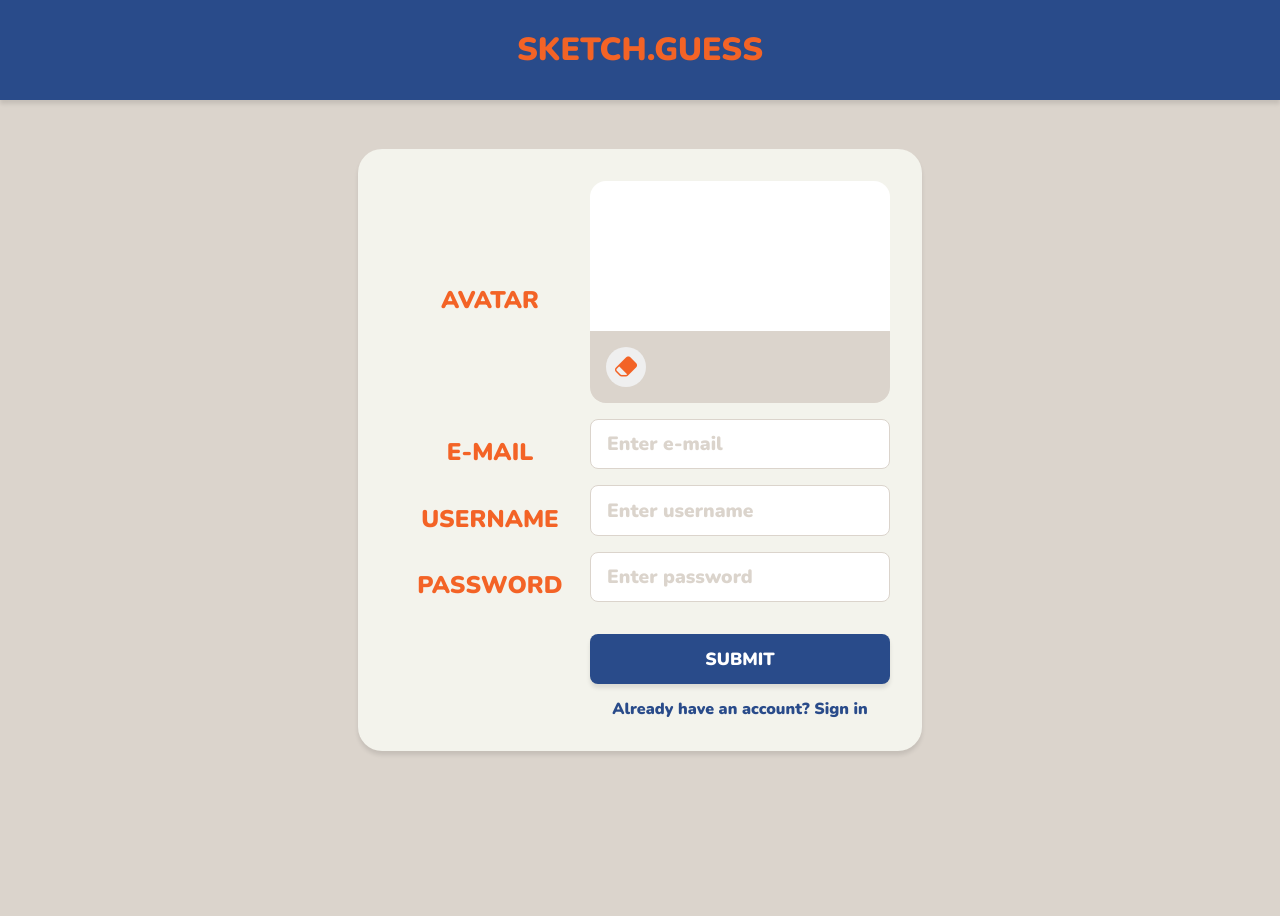
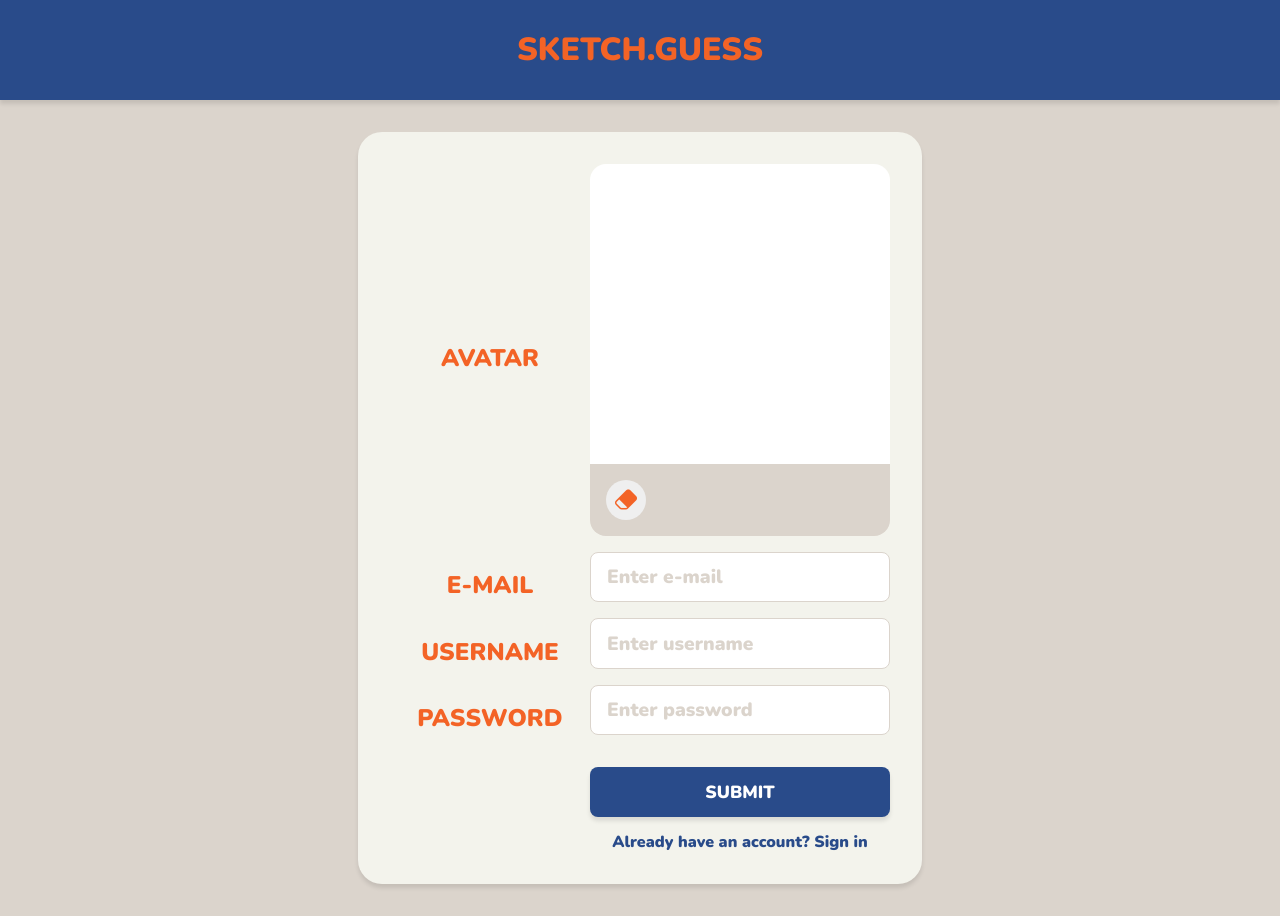
Before and after one commit to 99patricia/Guess-a-Sketch, a React (Create React App) app in the folder client/: page /register in a window 1280 px wide. Before the commit the page ends 800 px from the top, so only its background shows below. Built offline with nearby package versions, Linux system fonts and the light colour scheme; no server answers.

Commit message:
Dynamically resize canvas

```diff
--- a/client/src/components/Canvas.jsx
+++ b/client/src/components/Canvas.jsx
@@ -5,8 +5,6 @@ import { socket } from "service/socket";
 import { CanvasFooter, CanvasHeader } from "components/Canvas/";
 
 const StyledCanvasContainer = styled.div`
-    // width: ${(props) => (props.width ? props.width + "px" : "500px")};
-
     ${(props) =>
         !props.noContainer &&
         `
@@ -37,7 +35,11 @@ const Canvas = React.forwardRef((props, ref) => {
         const ctx = canvas.getContext("2d");
         const mainWindow = document.querySelector("html");
         const canDraw = isDrawing;
-        console.log("can draw", canDraw);
+
+        // Resize canvas
+        const canvasParentWidth = canvas.parentElement.clientWidth;
+        canvas.width = canvasParentWidth;
+        canvas.height = canvasParentWidth;
 
         // Stores the initial position of the cursor
         let coord = { x: 0, y: 0 };
@@ -90,8 +92,7 @@ const Canvas = React.forwardRef((props, ref) => {
             // Mouse is up, set drawing flag to false
             if (!drawing) return;
             drawing = false;
-            if (canDraw===false) return;
-            console.log("inside function can draw", canDraw);
+            if (canDraw === false) return;
 
             // Draw the path from current coordinates to final mouse position
             draw(
@@ -106,7 +107,7 @@ const Canvas = React.forwardRef((props, ref) => {
         };
 
         const onMouseMove = (e) => {
-            if (!drawing || canDraw===false) return;
+            if (!drawing || canDraw === false) return;
 
             // Draw the path from current coordinates to mouse position while mouse is moving
             draw(
@@ -145,7 +146,6 @@ const Canvas = React.forwardRef((props, ref) => {
             socket.off("draw");
             socket.on("draw", (data) => {
                 draw(data.x0, data.y0, data.x1, data.y1);
-                console.log("draw");
             });
         }
 
@@ -159,7 +159,7 @@ const Canvas = React.forwardRef((props, ref) => {
             canvas.removeEventListener("touchend", onMouseUp);
             canvas.removeEventListener("touchcancel", onMouseUp);
             canvas.removeEventListener("touchmove", onMouseMove);
-        }
+        };
     }, [canvasRef, sendToSocket, isDrawing]);
 
     return (
@@ -174,11 +174,7 @@ const Canvas = React.forwardRef((props, ref) => {
                     word={word}
                 />
             )}
-            <StyledCanvas
-                // width={props.width || "500"}
-                // height={props.height || "400"}
-                ref={canvasRef}
-            ></StyledCanvas>
+            <StyledCanvas ref={canvasRef}></StyledCanvas>
             <CanvasFooter
                 canvasRef={canvasRef}
                 sendToSocket={sendToSocket}
--- a/client/src/components/Chat.jsx
+++ b/client/src/components/Chat.jsx
@@ -9,7 +9,6 @@ const StyledChat = styled.div`
     padding: 1rem;
     border-radius: 1rem;
     display: flex;
-    max-height: 70vh;
     flex-direction: column;
     justify-content: space-between;
     box-shadow: 0px 4px 4px rgba(0, 0, 0, 0.1);
--- a/client/src/components/FlexContainer.jsx
+++ b/client/src/components/FlexContainer.jsx
@@ -5,7 +5,8 @@ const StyledFlexContainer = styled.div`
     display: flex;
     justify-content: center;
     flex-direction: row;
-    // height: 70vh;
+    min-height: 70vh;
+    max-height: 70vh;
 
     > div {
         margin: 0.5rem;
--- a/client/src/components/Lobby.jsx
+++ b/client/src/components/Lobby.jsx
@@ -10,7 +10,6 @@ const LobbyContainer = styled.div`
     border-radius: 1rem;
     width: 500px;
     box-shadow: 0px 4px 4px rgba(0, 0, 0, 0.1);
-    min-height: 70vh;
     display: flex;
     flex-flow: column;
 `;
--- a/client/src/pages/CreateRoomPage.jsx
+++ b/client/src/pages/CreateRoomPage.jsx
@@ -33,11 +33,9 @@ function CreateRoomPage() {
             numberOfRounds,
         };
         socket.emit("create-room", room);
-        socket.on("create-room-success", (data) => {
-            console.log(data);
+        socket.on("create-room-success", () => {
+            navigate(`/room/${roomId}`);
         });
-
-        navigate(`/room/${roomId}`);
     };
 
     return (
```
